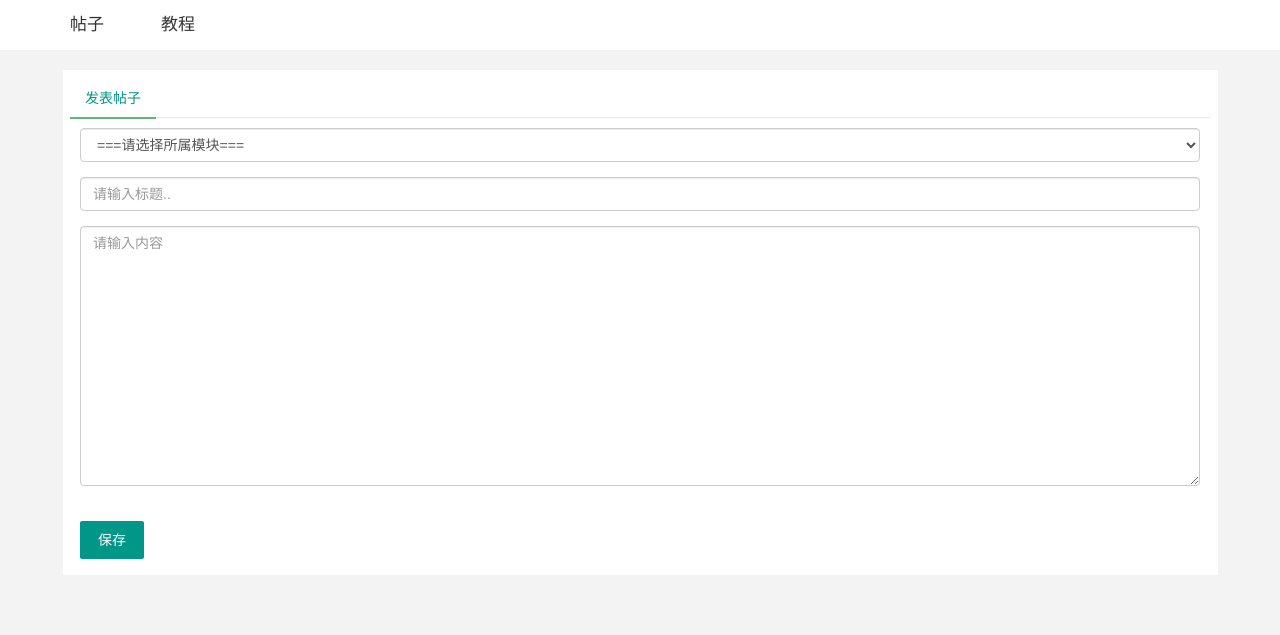
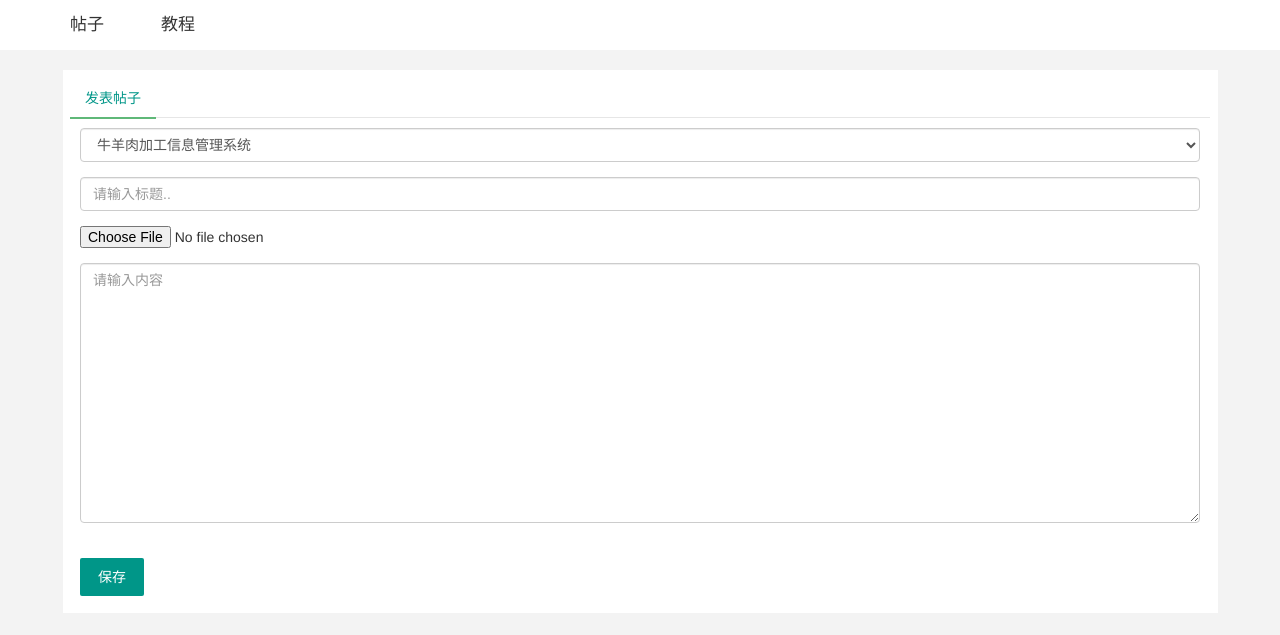
Before and after one commit to Zhyue-XII/web, a Django app: page /forum/edit in a window 1280 px wide. Shown: the part 50-685 px from the top of the page. Run offline with Django 3.2, Linux system fonts and the light colour scheme; parts of the project's set-up code (start-up, migrations or seed data) failed here and were passed over; some libraries are stand-ins or nearby versions.

Commit message:
图片上传

```diff
--- a/forum/models.py
+++ b/forum/models.py
@@ -20,6 +20,7 @@ class Topic(models.Model):
     like = models.IntegerField(default=0)      # 点赞数量
     user = models.ForeignKey(User, null=True, on_delete=models.SET_NULL)
     plate = models.ForeignKey(Plate, null=True, on_delete=models.SET_NULL)
+    picture = models.TextField(null=True)
 
     class Meta:
         verbose_name = '帖子管理'
--- a/forum/views.py
+++ b/forum/views.py
@@ -5,8 +5,8 @@ from django.shortcuts import render, redirect
 from django.http import JsonResponse
 from django.views.decorators.csrf import csrf_exempt
 from django.contrib.auth.views import login as sys_login, logout as sys_logout
-from forum.forms.topic import TopicForm
 from forum.models import Plate, Topic, Discuss, Replay
+import base64
 
 
 @csrf_exempt
@@ -127,12 +127,13 @@ def edit_topic(request):
 @csrf_exempt
 def issue_topic(request):
     """发布帖子"""
+    pic = request.POST.get('picture')
     topic_title = request.POST.get('topic_title')
     topic_text = request.POST.get('topic_text')
     plate_name = request.POST.get('plate_name')
     user = request.user.username
     if user:
-        topic = Topic.objects.create(topic_title=topic_title, topic_text=topic_text, plate_id=plate_name)
+        topic = Topic.objects.create(topic_title=topic_title, topic_text=topic_text, plate_id=plate_name, picture=pic)
         topic.user_id = request.user
         topic.save()
         return JsonResponse({'code': 200, 'mess': 'success'})
--- a/static/js/forum/edit.js
+++ b/static/js/forum/edit.js
@@ -35,7 +35,25 @@ $(function () {
 $("#edit-topic-btn").click(function () {
     $("#frmEdit").bootstrapValidator('validate');
     if($("#frmEdit").data('bootstrapValidator').isValid()) {
-        var data = $("#frmEdit").serialize()
+        var reader = new FileReader();
+        var AllowImgFileSize = 2100000; //上传图片最大值(单位字节)（ 2 M = 2097152 B ）超过2M上传失败
+        var file = $("#picture")[0].files[0];
+        var imgUrlBase64;
+        if (file) {
+            //将文件以Data URL形式读入页面
+            imgUrlBase64 = reader.readAsDataURL(file);
+            reader.onload = function (e) {
+                if (AllowImgFileSize != 0 && AllowImgFileSize < reader.result.length) {
+                    alert('上传失败，请上传不大于2M的图片！');
+                    return;
+                } else {
+                    //执行上传操作
+                    alert(reader.result);
+                    var plate_name = $("#plate").val();
+                    var topic_title = $("#topic_title").val();
+                    var topic_text = $("#topic_text").val();
+                    var picture = reader.result;
+                    var data = {'plate_name':plate_name,'topic_title': topic_title, 'topic_text':topic_text,'picture':picture}
                     $.post('issuetopic', data, function (res) {
                         console.log(data)
                         if (res.code === 200) {
@@ -44,5 +62,15 @@ $("#edit-topic-btn").click(function () {
                             alert(res.mess)
                         }
                     })
+
+
+                }
+            }
+        }
+
+
+
+
+
     }
 })
--- a/templates/forum/base.html
+++ b/templates/forum/base.html
@@ -55,7 +55,7 @@
                     <li><a href="/forum/course">教程</a></li>
                 </ul>
             </div>
-            <p><a href="http://127.0.0.1:8000/forum/edit"><button class="layui-btn"> 发表文章</button></a></p>
+            <p><a href="/forum/edit"><button class="layui-btn"> 发表文章</button></a></p>
         </div>
     </div>
 
--- a/templates/forum/edit.html
+++ b/templates/forum/edit.html
@@ -9,19 +9,16 @@
             <ul class="layui-tab-title">
                 <li class="layui-this">发表帖子</li>
             </ul>
-            <div class="layui-tab-content" style="height: 100px;">
+            <div class="layui-tab-content">
                 <div class="layui-tab-item layui-show">
                     <form id="frmEdit">
                         {% csrf_token %}
                         <div class="form-group">
-{#                                <label for="plate" class="control-label">选择板块</label>#}
                             <div>
                                 <select class="form-control" id="plate" name="plate">
-                                        <option value="0">===请选择所属模块===</option>
                                     <option value="1">牛羊肉加工信息管理系统</option>
                                     <option value="2">猪工信息管理系统</option>
                                     <option value="3">电商管理平台</option>
-
                                 </select>
                             </div>
                         </div>
@@ -34,19 +31,23 @@
 
                         <div class="form-group">
                             <div>
-                                    <textarea class="form-control topic-text" id="topic_text" name="topic_text" placeholder="请输入内容"></textarea>
+                                <input id="picture" name="picture" type="file"/>
                             </div>
                         </div>
+
+                        <div class="form-group">
+                            <div>
+                                <textarea class="form-control topic-text" id="topic_text" name="topic_text"
+                                          placeholder="请输入内容"></textarea>
+                            </div>
+                        </div>
+
                         <button type="button" id="edit-topic-btn" class="layui-btn"> 保存</button>
-                            <div class="form-group col-md-12">
-
-                            </div>
                     </form>
                 </div>
             </div>
         </div>
     </div>
-
 {% endblock %}
 {% block script %}
     <script src="{% static 'js/forum/edit.js' %}"></script>
--- a/templates/forum/forums.html
+++ b/templates/forum/forums.html
@@ -53,5 +53,7 @@
             </div>
 
     </div>
-
 {% endblock %}
+{% block script %}
+    <script src="{% static 'js/forum/forums.js' %}"></script>
+{% endblock %}
```
Also changed, not shown: templates/forum/topic.html (+7 -1 lines), db.sqlite3, static/js/forum/base.js (line endings or trailing spaces), static/js/forum/forums.js (added). Lines whose indentation alone changed are shown as unchanged.
